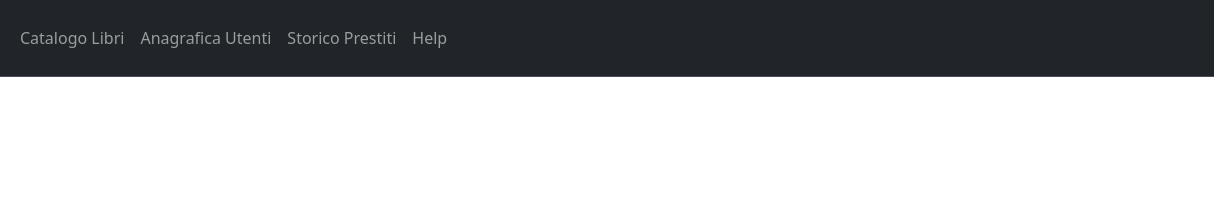
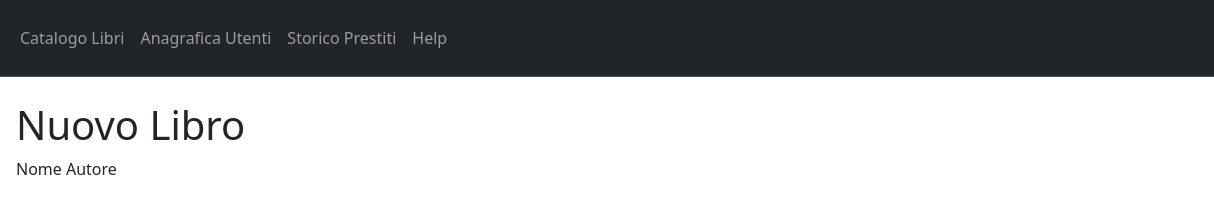
Before and after one commit to giovanni-arduini/html-css-bootstrap-dashboard, a plain HTML site: page new-book.html in a window 1280 px wide. Shown: the full height of the page, 66-1280 px from the left. Drawn offline with nearby package versions, Linux system fonts and the light colour scheme.

Commit message:
ADD form section

```diff
--- a/new-book.html
+++ b/new-book.html
@@ -64,7 +64,17 @@
 
     <section class="new_book_form">
       <div class="container">
-        <div class="row"></div>
+        <div class="row">
+          <div class="col-12">
+            <h1>Nuovo Libro</h1>
+          </div>
+          <div class="row">
+            <div class="col6 col-lg-12">
+              <p>Nome Autore</p>
+            </div>
+            <div class="col6 col-lg-12"></div>
+          </div>
+        </div>
       </div>
     </section>
   </body>
```
